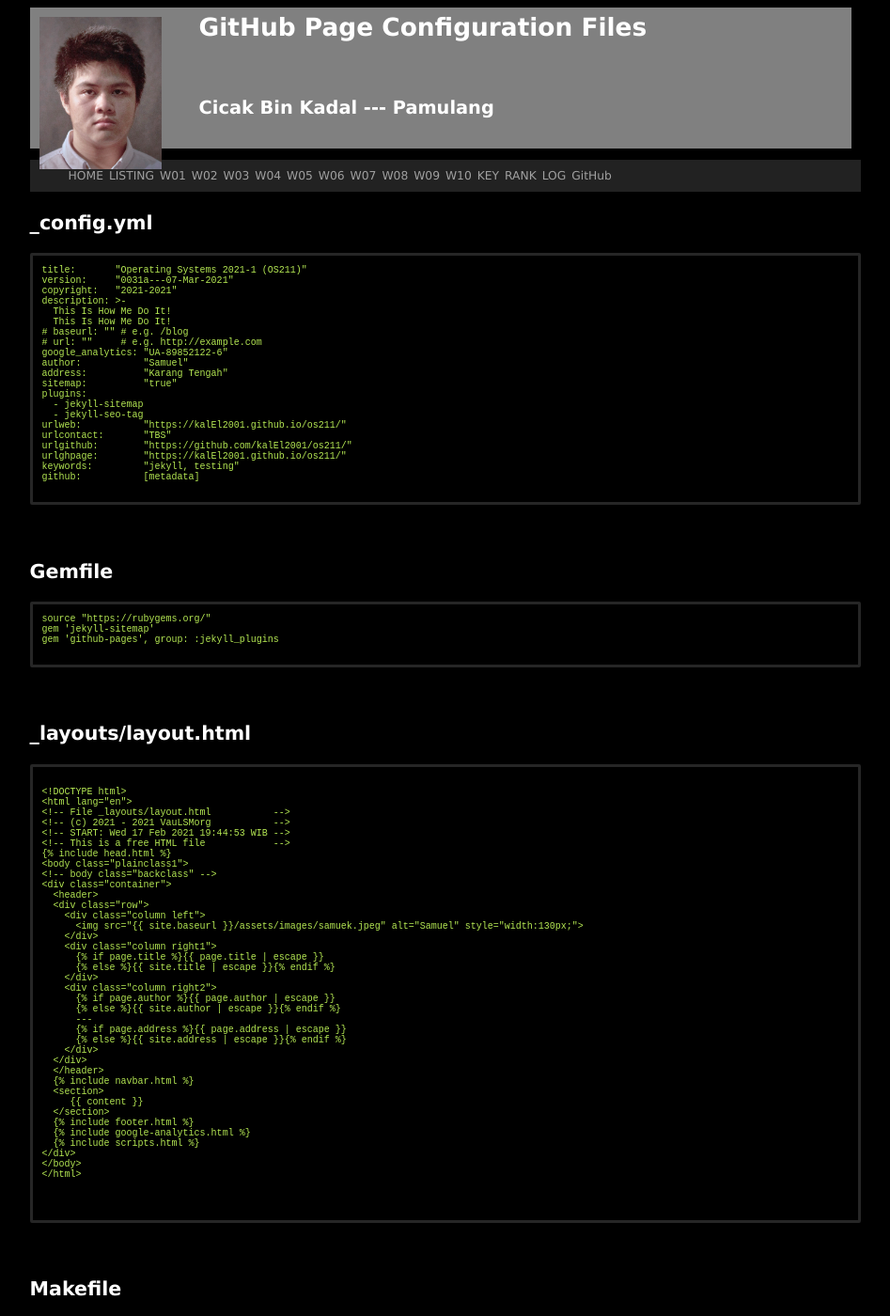
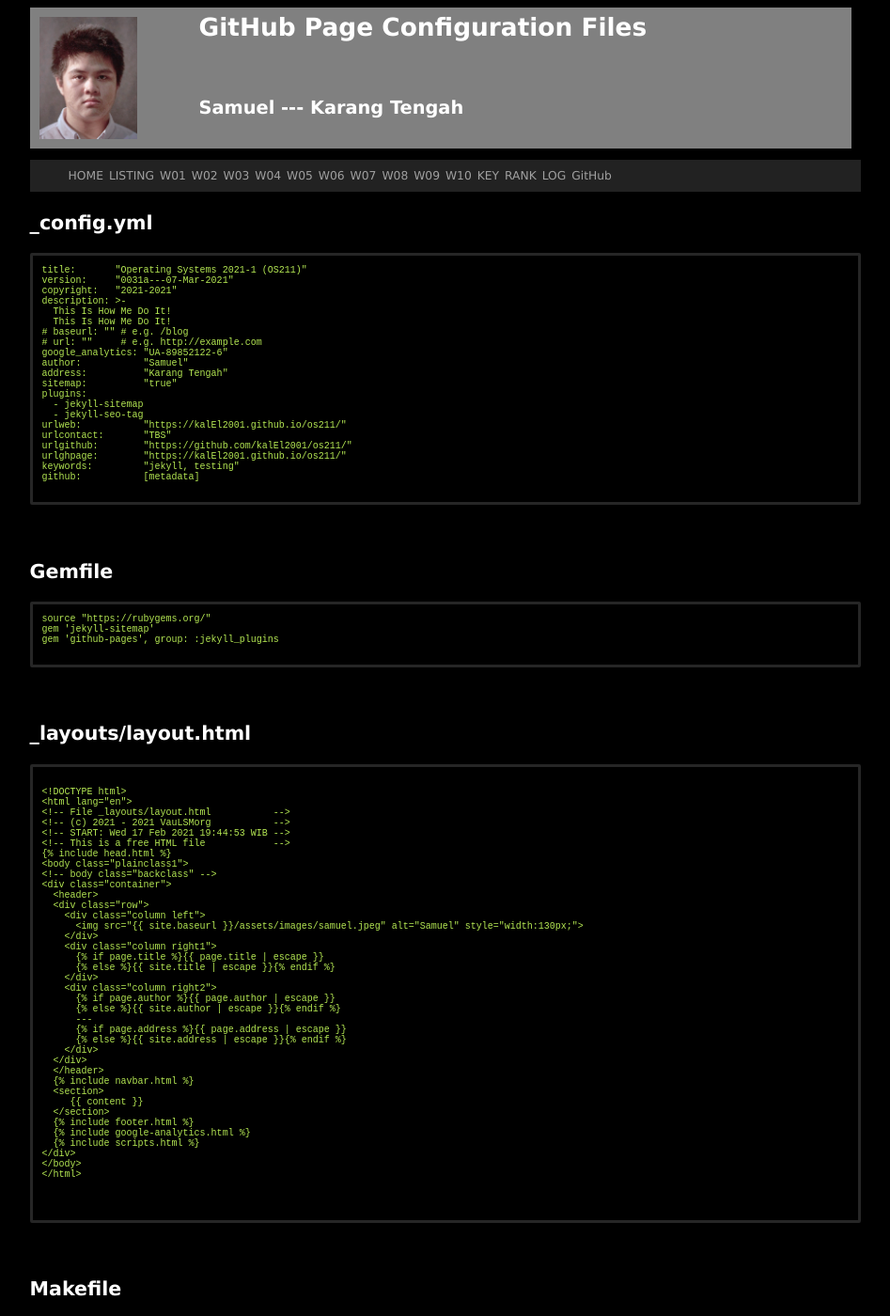
Before and after one commit to kalEl2001/os211, a Jekyll site: the page built from 004.md, in a window 1280 px wide and 1400 px high. Shown: the whole window at 94% size, without its empty margins (166-1113 px from the left). Built offline with Jekyll 4.4.1, drawn with Linux system fonts in a browser that asks for light colours; some of the changed text lies outside the part shown.

```diff
--- a/004.md
+++ b/004.md
@@ -58,7 +58,7 @@ gem 'github-pages', group: :jekyll_plugins
   <header>
   <div class="row">
     <div class="column left">
-      <img src="{{ site.baseurl }}/assets/images/samuek.jpeg" alt="Samuel" style="width:130px;">
+      <img src="{{ site.baseurl }}/assets/images/samuel.jpeg" alt="Samuel" style="width:130px;">
     </div>
     <div class="column right1">
       {% if page.title %}{{ page.title | escape }}
--- /dev/null
+++ b/TXT/myrank.txt
@@ -0,0 +1,4 @@
+# Top 10 Rank
+ZCZC W01 faustaadp
+ZCZC W01 luthfifahlevi
+ZCZC W01 saepasomba
--- a/_config.yml
+++ b/_config.yml
@@ -7,15 +7,15 @@ description: >-
 # baseurl: "" # e.g. /blog
 # url: ""     # e.g. http://example.com
 google_analytics: "UA-89852122-6"
-author:           "Cicak Bin Kadal"
-address:          "Pamulang"
+author:           "Samuel"
+address:          "Karang Tengah"
 sitemap:          "true"
 plugins:
   - jekyll-sitemap
   - jekyll-seo-tag
-urlweb:           "https://cbkadal.github.io/os211/"
+urlweb:           "https://kalEl2001.github.io/os211/"
 urlcontact:       "TBS"
-urlgithub:        "https://github.com/cbkadal/os211/"
-urlghpage:        "https://cbkadal.github.io/os211/"
+urlgithub:        "https://github.com/kalEl2001/os211/"
+urlghpage:        "https://kalEl2001.github.io/os211/"
 keywords:         "jekyll, testing"
 github:           [metadata]
--- a/_layouts/layout.html
+++ b/_layouts/layout.html
@@ -12,7 +12,7 @@
     <header>
       <div class="row">
         <div class="column left">
-          <img src="{{ site.baseurl }}/assets/images/samuel.jpeg" alt="Samuel" style="width:130px;">
+          <img src="{{ site.baseurl }}/assets/images/samuel.jpeg" alt="Samuel" style="height: 130px;">
         </div>
         <div class="column right1">
           {% if page.title %}{{ page.title | escape }}
```
